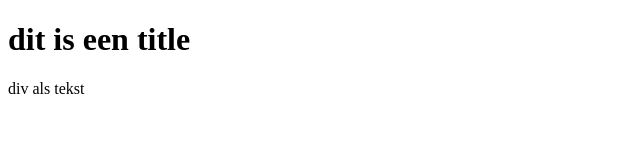
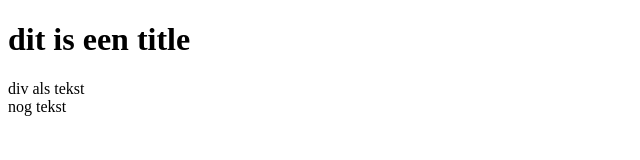
Before and after one commit to chriscools1/test-git-vs-code, a plain HTML site: page index.html in a window 1280 px wide. Shown: the full height of the page, 0-640 px from the left. Drawn offline with Linux system fonts and the light colour scheme.

Commit message:
extra tekst

```diff
--- a/index.html
+++ b/index.html
@@ -9,5 +9,6 @@
 <body>
     <h1>dit is een title</h1>
     <div class="tekst">div als tekst</div>
+    <div>nog tekst</div>
 </body>
 </html>
```
